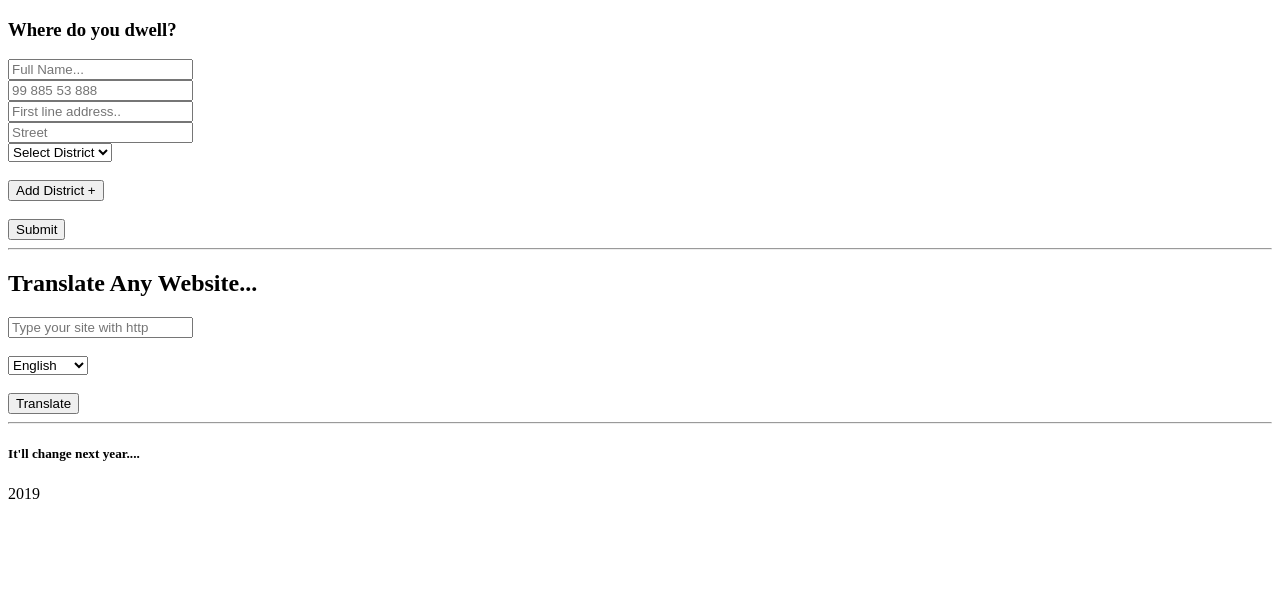
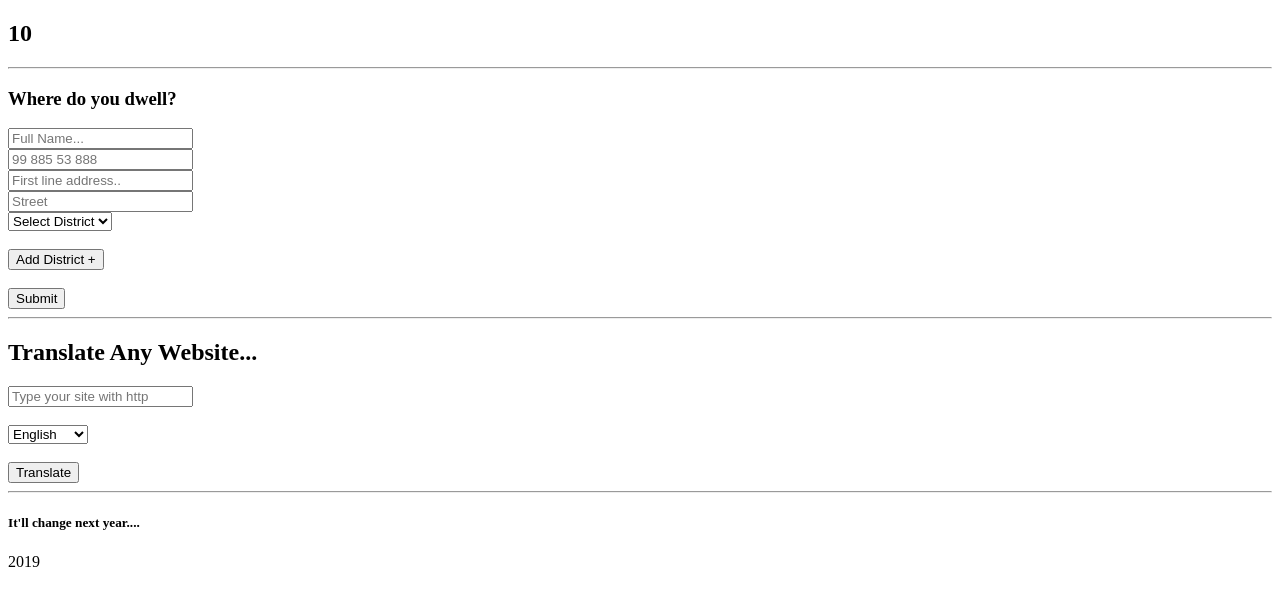
Before and after one commit to aks84/jsprac, a plain HTML site: page index.html in a window 1280 px wide. Drawn offline with Linux system fonts and the light colour scheme.

Commit message:
added setInterval and displayed

```diff
--- a/index.html
+++ b/index.html
@@ -7,6 +7,10 @@
     <title>Dynamic Copyright Year</title>
 </head>
 <body>
+
+    <h2 id="myH"></h2>
+
+    <hr>
 
 <!-- append location to the list -->
 <h3>Where do you dwell?</h3>
@@ -118,9 +122,18 @@ function addCity(){
 var pageTitle = document.title = "Google will run this JS and show the title in the search results!";
 
 
-// timeout inbuilt function, implement it in a lownload page and then redirect to the same download page again
+// SetTimeout, setInterval inbuilt function, implement it in a lownload page and then redirect to the same download page again
+var myNum = 0;
+setInterval(()=>{
+    if(myNum < 10){
+
+        myNum = myNum + 1;
+        let myHeading = document.getElementById(myH);
+        myH.innerHTML=myNum;
 
 
+    }
+},500)
 
 
 </script>
```
